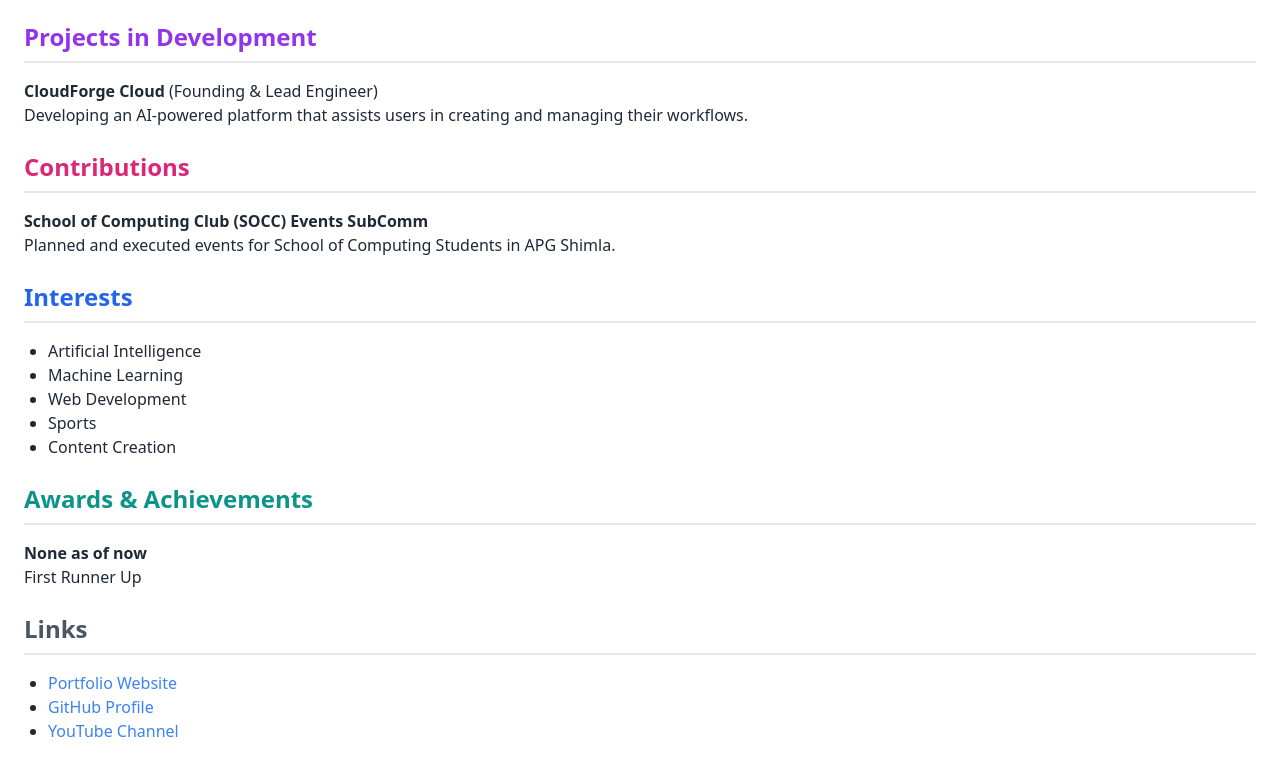
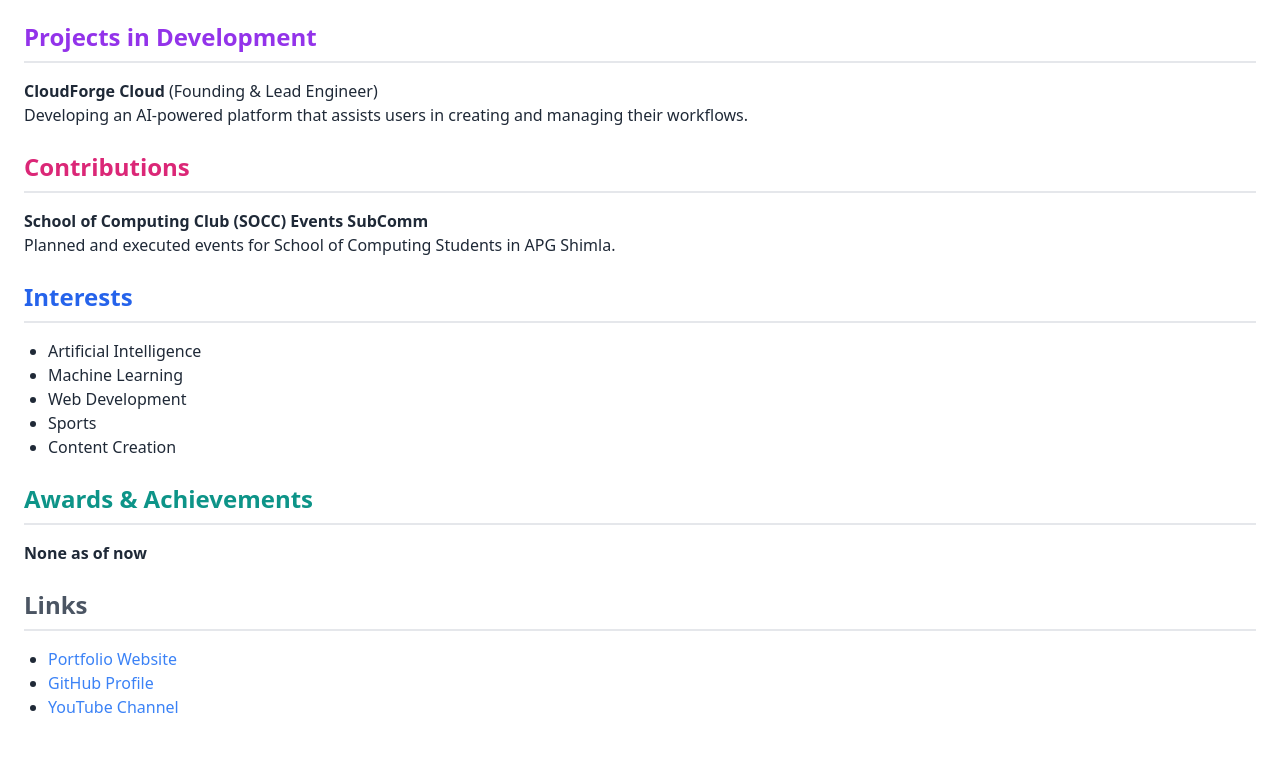
Before and after one commit to parthroyaal/Parth-Royal-CV, a plain HTML site: page index.html in a window 1280 px wide. Shown: the part 1355-2130 px from the top of the page. Drawn offline with nearby package versions, Linux system fonts and the light colour scheme.

Commit message:
Update index.html

```diff
--- a/index.html
+++ b/index.html
@@ -114,7 +114,7 @@
     <div class="section my-6">
         <h2 class="text-2xl font-bold text-teal-600 border-b-2 border-gray-200 pb-2 mb-4">Awards & Achievements</h2>
         <p><strong>None as of now </strong><br>
-           First Runner Up</p>
+
     </div>
 
     <div class="section my-6">
```
